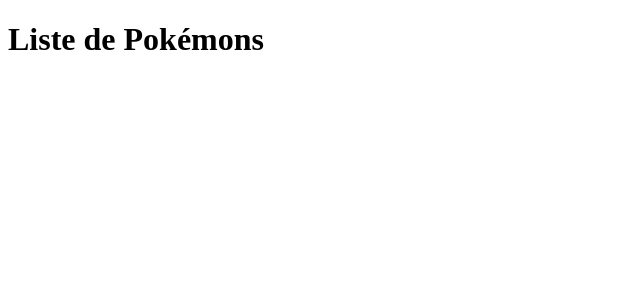
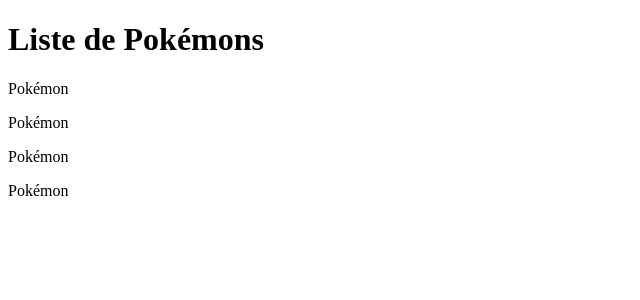
Before and after one commit to LeoBourdin/ng-pokemon-app, an Angular app: page / in a window 1280 px wide. Shown: the top 300 px of the page, without its empty margins (0-640 px from the left). Built offline with nearby package versions, Linux system fonts and the light colour scheme.

Commit message:
Séparation vue / logic

```diff
--- /dev/null
+++ b/src/app/app.component.html
@@ -0,0 +1,5 @@
+<h1>Liste de Pokémons</h1>
+<p>Pokémon</p>
+<p>Pokémon</p>
+<p>Pokémon</p>
+<p>Pokémon</p>
--- a/src/app/app.component.ts
+++ b/src/app/app.component.ts
@@ -4,11 +4,7 @@
 
 @Component({
   selector: 'app-root',
-  template: `
-      <h1>
-        Liste de Pokémons
-      </h1>
-  `
+  templateUrl:'app.component.html'
 })
 export class AppComponent implements OnInit {
   title = 'Application de Pokémons';
```
